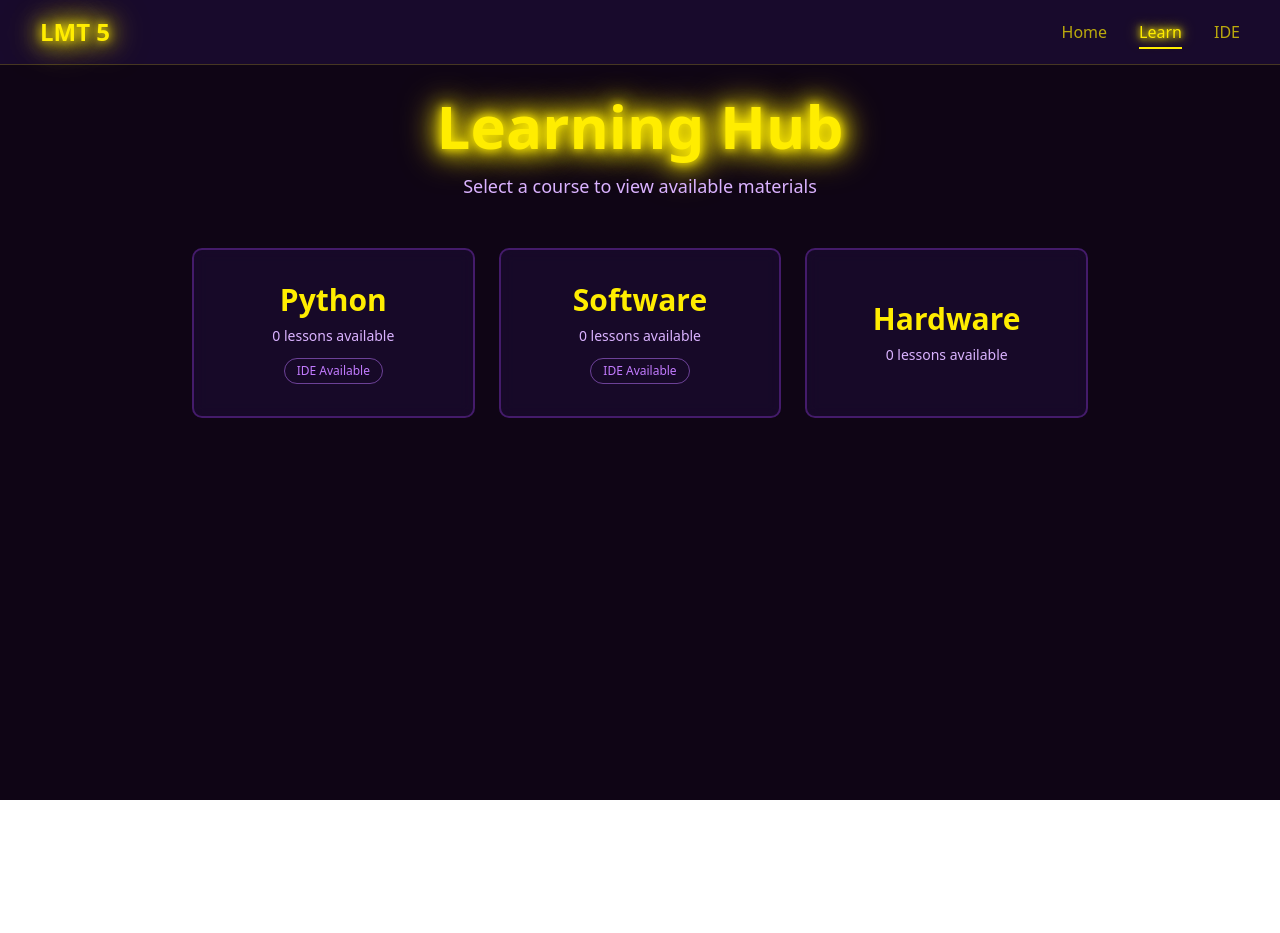
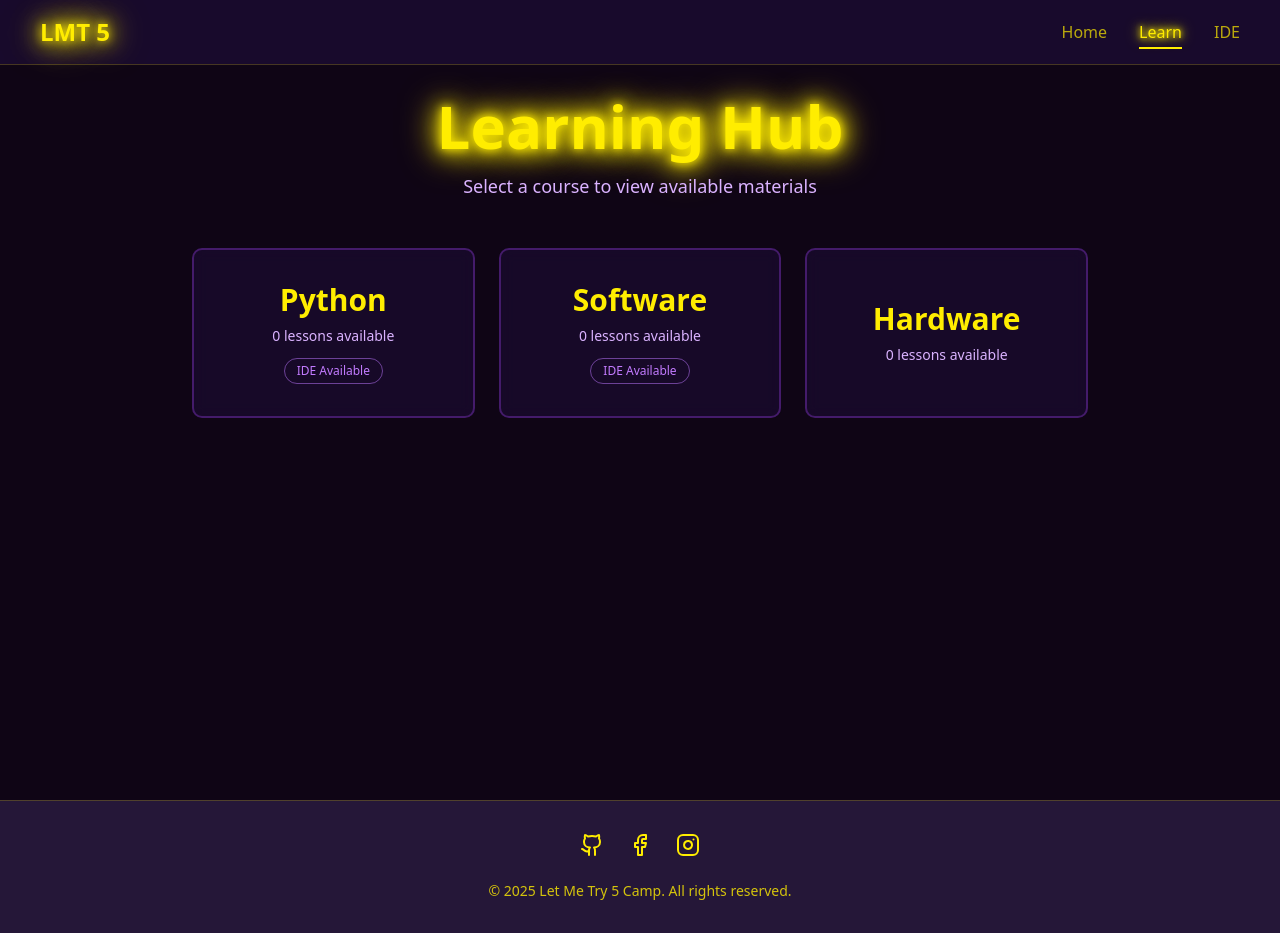
Before and after one commit to TTKTako/lmt5, a Next.js app: page /learn in a window 1280 px wide. Before the commit the page ends 800 px from the top, so only its background shows below. Built offline with nearby package versions, Linux system fonts and the light colour scheme.

Commit message:
add footer

```diff
--- a/src/app/layout.tsx
+++ b/src/app/layout.tsx
@@ -1,6 +1,7 @@
 import type { Metadata } from "next";
 import { Geist, Geist_Mono } from "next/font/google";
 import "./globals.css";
+import { Footer } from "@/components/footer";
 
 const geistSans = Geist({
   variable: "--font-geist-sans",
@@ -28,6 +29,7 @@ export default function RootLayout({
         className={`${geistSans.variable} ${geistMono.variable} antialiased`}
       >
         {children}
+        <Footer />
       </body>
     </html>
   );
--- /dev/null
+++ b/src/components/footer.tsx
@@ -0,0 +1,57 @@
+import Link from 'next/link';
+import { Github, Facebook, Instagram } from 'lucide-react';
+
+export function Footer() {
+  return (
+    <footer className="w-full bg-[#1a0b2e]/95 backdrop-blur-sm border-t border-[#ffed00]/20 py-8">
+      <div className="max-w-[1920px] mx-auto px-10">
+        <div className="flex flex-col items-center gap-6">
+          {/* Social Media Icons */}
+          <div className="flex gap-6">
+            <Link
+              href="https://github.com/TTKTako/lmt5"
+              target="_blank"
+              rel="noopener noreferrer"
+              className="relative group text-[#ffed00] hover:text-[#ffed00]/70 transition-colors"
+              aria-label="GitHub"
+            >
+              <Github size={24} />
+              <span className="absolute -top-10 left-1/2 -translate-x-1/2 bg-[#1a0b2e] border border-[#ffed00]/30 text-[#ffed00] text-xs px-3 py-1 rounded opacity-0 group-hover:opacity-100 transition-opacity whitespace-nowrap pointer-events-none">
+                GitHub
+              </span>
+            </Link>
+            <Link
+              href="https://www.facebook.com/share/16HBv2kJuQ/?mibextid=wwXIfr"
+              target="_blank"
+              rel="noopener noreferrer"
+              className="relative group text-[#ffed00] hover:text-[#ffed00]/70 transition-colors"
+              aria-label="Facebook"
+            >
+              <Facebook size={24} />
+              <span className="absolute -top-10 left-1/2 -translate-x-1/2 bg-[#1a0b2e] border border-[#ffed00]/30 text-[#ffed00] text-xs px-3 py-1 rounded opacity-0 group-hover:opacity-100 transition-opacity whitespace-nowrap pointer-events-none">
+                Facebook
+              </span>
+            </Link>
+            <Link
+              href="https://www.instagram.com/lmt_camp?igsh=NDA4dG5uMDV5cnEx"
+              target="_blank"
+              rel="noopener noreferrer"
+              className="relative group text-[#ffed00] hover:text-[#ffed00]/70 transition-colors"
+              aria-label="Instagram"
+            >
+              <Instagram size={24} />
+              <span className="absolute -top-10 left-1/2 -translate-x-1/2 bg-[#1a0b2e] border border-[#ffed00]/30 text-[#ffed00] text-xs px-3 py-1 rounded opacity-0 group-hover:opacity-100 transition-opacity whitespace-nowrap pointer-events-none">
+                Instagram
+              </span>
+            </Link>
+          </div>
+
+          {/* Copyright Text */}
+          <p className="text-[#ffed00]/80 text-sm text-center">
+            © 2025 Let Me Try 5 Camp. All rights reserved.
+          </p>
+        </div>
+      </div>
+    </footer>
+  );
+}
```
